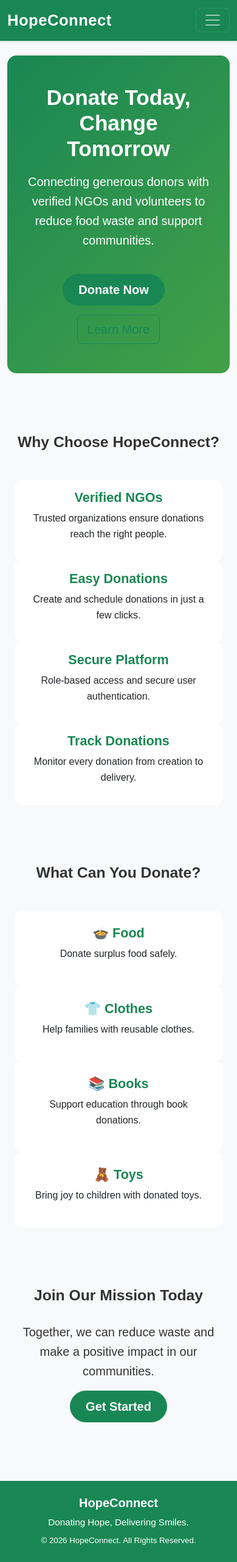
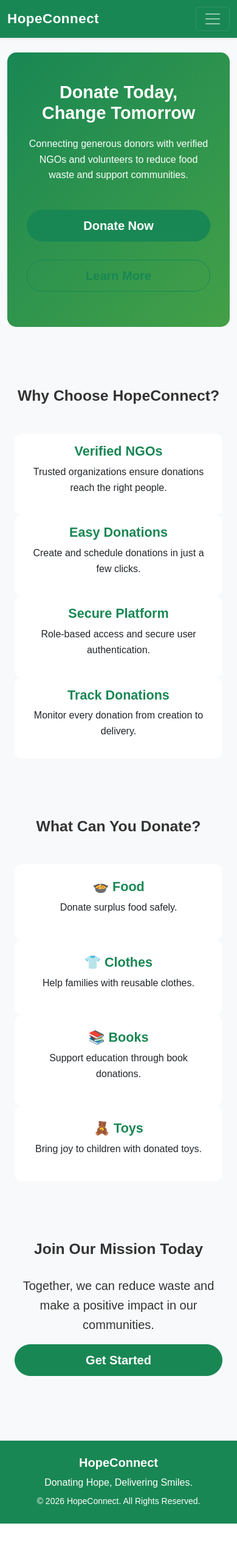
Before and after one commit to abdl-hafeez07/HopeConnect-Community-Donation-Distribution-System, a Django app: page / in a window 390 px wide. Shown: the whole page at 61% size. After the commit the page ends 2498 px from the top, so only its background shows below. Run offline with Django 5.2, Linux system fonts and the light colour scheme.

Commit message:
Improve website styling and responsiveness

```diff
--- a/static/css/style.css
+++ b/static/css/style.css
@@ -2,12 +2,21 @@
    HopeConnect - Global Styles
 ======================================== */
 
-/* General */
+/* ========================================
+   General Styles
+======================================== */
+
+html {
+    scroll-behavior: smooth;
+}
+
 body {
     font-family: Arial, Helvetica, sans-serif;
     background-color: #f8f9fa;
     color: #333;
     line-height: 1.6;
+    margin: 0;
+    padding: 0;
 }
 
 /* ========================================
@@ -19,14 +28,14 @@ body {
 }
 
 .navbar-brand {
-    font-size: 1.6rem;
+    font-size: 1.7rem;
     font-weight: 700;
     letter-spacing: 0.5px;
 }
 
 .navbar-nav .nav-link {
     color: #ffffff !important;
-    margin-left: 10px;
+    margin-left: 12px;
     padding-bottom: 5px;
     font-weight: 500;
     transition: all 0.3s ease;
@@ -43,22 +52,6 @@ body {
 }
 
 /* ========================================
-   Buttons
-======================================== */
-
-.btn-success {
-    border-radius: 30px;
-    padding: 10px 25px;
-    font-weight: 600;
-    transition: all 0.3s ease;
-}
-
-.btn-success:hover {
-    transform: translateY(-2px);
-    box-shadow: 0 6px 15px rgba(0, 0, 0, 0.2);
-}
-
-/* ========================================
    Hero Section
 ======================================== */
 
@@ -68,19 +61,22 @@ body {
     padding: 100px 20px;
     border-radius: 15px;
     margin-bottom: 50px;
+    text-align: center;
 }
 
 .hero h1 {
     font-weight: 700;
+    margin-bottom: 20px;
 }
 
 .hero p {
     max-width: 750px;
-    margin: 0 auto;
+    margin: auto;
+    font-size: 1.1rem;
 }
 
 .hero .btn {
-    margin-top: 15px;
+    margin-top: 20px;
 }
 
 /* ========================================
@@ -94,6 +90,24 @@ section {
 section h2 {
     font-weight: bold;
     margin-bottom: 30px;
+    text-align: center;
+}
+
+/* ========================================
+   Buttons
+======================================== */
+
+.btn-success,
+.btn-outline-success {
+    border-radius: 30px;
+    padding: 10px 25px;
+    font-weight: 600;
+    transition: all 0.3s ease;
+}
+
+.btn-success:hover {
+    transform: translateY(-2px);
+    box-shadow: 0 6px 15px rgba(0, 0, 0, 0.2);
 }
 
 /* ========================================
@@ -103,17 +117,22 @@ section h2 {
 .card {
     border: none;
     border-radius: 12px;
-    transition: transform 0.3s ease, box-shadow 0.3s ease;
+    transition: all 0.3s ease;
 }
 
 .card:hover {
-    transform: translateY(-5px);
+    transform: translateY(-6px);
     box-shadow: 0 8px 20px rgba(0, 0, 0, 0.15);
 }
 
-.card h4 {
+.card h4,
+.card h5 {
     color: #198754;
     font-weight: 600;
+}
+
+.card-body {
+    text-align: center;
 }
 
 /* ========================================
@@ -122,16 +141,60 @@ section h2 {
 
 footer {
     margin-top: 60px;
-    font-size: 0.95rem;
 }
 
 footer h5 {
     font-weight: bold;
 }
 
+footer p,
+footer small {
+    margin: 0;
+}
+
 /* ========================================
-   Responsive
+   Back To Top Button
 ======================================== */
+
+#topBtn {
+    display: none;
+    position: fixed;
+    bottom: 25px;
+    right: 25px;
+    z-index: 999;
+    width: 50px;
+    height: 50px;
+    border: none;
+    outline: none;
+    border-radius: 50%;
+    background-color: #198754;
+    color: white;
+    font-size: 20px;
+    cursor: pointer;
+    transition: all 0.3s ease;
+}
+
+#topBtn:hover {
+    background-color: #157347;
+    transform: scale(1.1);
+}
+
+/* ========================================
+   Responsive Design
+======================================== */
+
+@media (max-width: 992px) {
+
+    .navbar-nav {
+        text-align: center;
+        margin-top: 15px;
+    }
+
+    .navbar-nav .nav-link {
+        margin: 8px 0;
+    }
+
+}
 
 @media (max-width: 768px) {
 
@@ -143,11 +206,38 @@ footer h5 {
         font-size: 2.2rem;
     }
 
-    .navbar-nav {
-        text-align: center;
+    .hero p {
+        font-size: 1rem;
     }
 
-    .navbar-nav .nav-link {
-        margin: 8px 0;
+    section {
+        padding: 40px 0;
     }
+
+    #topBtn {
+        width: 45px;
+        height: 45px;
+        font-size: 18px;
+        bottom: 20px;
+        right: 20px;
+    }
+
 }
+
+@media (max-width: 576px) {
+
+    .navbar-brand {
+        font-size: 1.4rem;
+    }
+
+    .hero h1 {
+        font-size: 1.8rem;
+    }
+
+    .btn-success,
+    .btn-outline-success {
+        width: 100%;
+        margin-bottom: 10px;
+    }
+
+}
```
